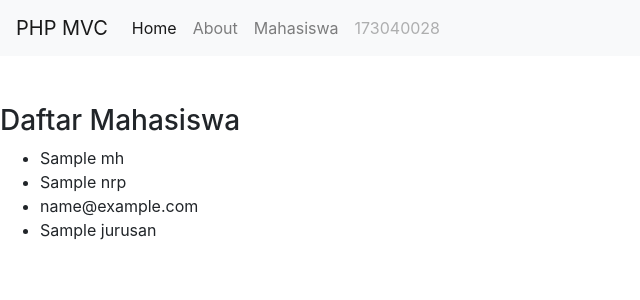
After one commit to raflyyunandi/tugas-3-mvcphp, a PHP site: the page made by app/views/mahasiswa/index.php in a window 1280 px wide. The commit adds this page. Shown: the top 300 px of the page, without its empty margins (0-640 px from the left). Run offline with PHP 8.4, Linux system fonts and the light colour scheme; the template is opened without the code that fills it: most values are stand-ins (such as "Sample title", 1, 10 or a date in 2020); some libraries are stand-ins or nearby versions.

Commit message:
Menambahkan Model Mahasiswa

```diff
--- a/app/controllers/Home.php
+++ b/app/controllers/Home.php
@@ -4,8 +4,9 @@ class Home extends Controller {
 	public function index() {
 		//echo "Home/index";
 		$data['judul'] = 'Home';
+		$data['nama'] = $this->model('User_model')->getUser();
 		$this->view('templates/header', $data);
-		$this->view('home/index');
+		$this->view('home/index' , $data);
 		$this->view('templates/footer');
 	}
 }
--- a/app/core/Controller.php
+++ b/app/core/Controller.php
@@ -4,6 +4,12 @@ class Controller{
 	public function view($view, $data = []) {
 		require_once '../app/views/'. $view. '.php';
 	}
+
+	public function model($model){
+		require_once '../app/models/' . $model . '.php';
+		return new $model;
+	}
 }
 
+
  ?>
--- a/app/views/home/index.php
+++ b/app/views/home/index.php
@@ -1,7 +1,7 @@
 <div>
 	<div class="jumbotron">
 		  <h1 class="display-4">Selamat Datang di Web Saya!</h1>
-		  <p class="lead">This is a simple hero unit, a simple jumbotron-style component for calling extra attention to featured content or information.</p>
+		  <p class="lead">Halo Nama saya <?=$data['nama']; ?></p>
 		  <hr class="my-4">
 		  <p>It uses utility classes for typography and spacing to space content out within the larger container.</p>
 		  <a class="btn btn-primary btn-lg" href="#" role="button">Learn more</a>
--- /dev/null
+++ b/app/views/mahasiswa/index.php
@@ -0,0 +1,15 @@
+<div class="Container mt-5">
+	<div class="row">
+		<div class="col-6">
+			<h3>Daftar Mahasiswa</h3>
+			<?php foreach ($data['mhs'] as $key ) : ?>
+				<ul>
+					<li><?= $key['nama']; ?></li>
+					<li><?= $key['nrp']; ?></li>
+					<li><?= $key['email']; ?></li>
+					<li><?= $key['jurusan']; ?></li>
+				</ul>
+			<?php endforeach; ?>
+		</div>
+	</div>
+</div>
--- a/app/views/templates/header.php
+++ b/app/views/templates/header.php
@@ -22,6 +22,9 @@
       <li class="nav-item">
         <a class="nav-link" href="<?= BASEURL; ?>">About</a>
       </li>
+      <li class="nav-item">
+        <a class="nav-link" href="<?= BASEURL; ?>">Mahasiswa</a>
+      </li>
 
       <li class="nav-item">
         <a class="nav-link disabled" href="#" tabindex="-1" aria-disabled="true">173040028</a>
```
Also changed, not shown: app/controllers/Mahasiswa.php (added, +17 -0 lines), app/models/Mahasiswa_model.php (added, +49 -0 lines), app/models/User_model.php (added, +12 -0 lines).
